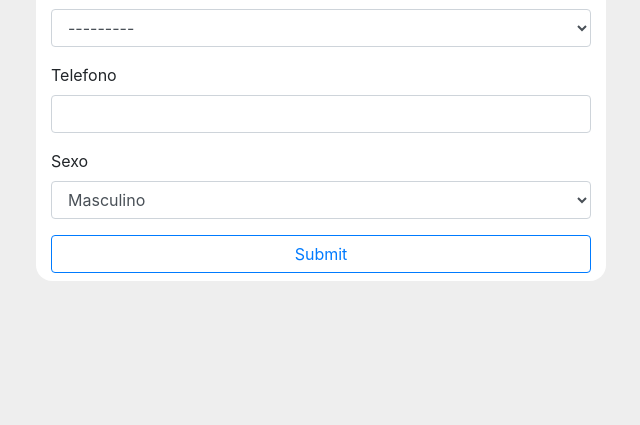
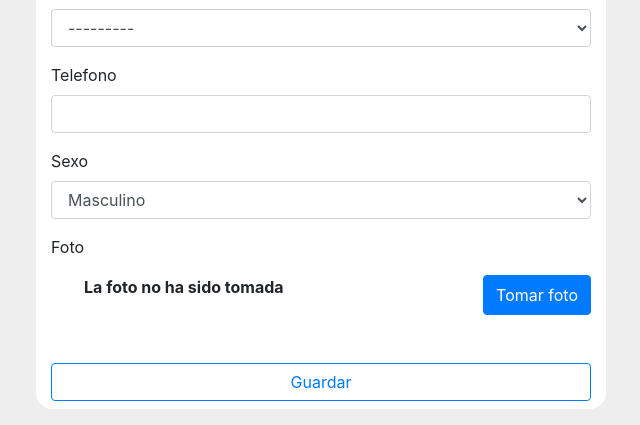
Before and after one commit to davidalejandro1223/SistemaGestionClinica, a Django app: page /pacientes/nuevo in a window 1280 px wide. Shown: the part 861-1286 px from the top of the page, without its empty margins (319-959 px from the left). Before the commit the page ends 1142 px from the top, so only its background shows below. Run offline with Django 3.2, Linux system fonts and the light colour scheme; some libraries are stand-ins or nearby versions.

Commit message:
camara web funcionando correctamente en frontend, añadido campo de imagen en modelo de paciente

```diff
--- a/pacientes/models.py
+++ b/pacientes/models.py
@@ -5,6 +5,7 @@ from django.db import models
 from django.urls import reverse
 
 # Create your models here.
+
 
 class Paciente(models.Model):
     estados_civiles = (
@@ -31,10 +32,8 @@ class Paciente(models.Model):
     fecha_nacimiento = models.DateField()
     estado_civil = models.CharField(max_length=50, choices=estados_civiles)
     telefono = models.CharField(max_length=10)
-
-    #Nuevos
-    #edad=models.CharField(max_length=2, default='00')
-    sexo=models.CharField(max_length=15, choices=sexos, default='sexo')
+    sexo = models.CharField(max_length=15, choices=sexos, default='sexo')
+    foto = models.ImageField()
 
     def __str__(self):
         return self.cedula
--- a/pacientes/static/js/camara.js
+++ b/pacientes/static/js/camara.js
@@ -1,3 +1,79 @@
+var modalWebcamButton = document.getElementById('webcam-modal-button');
+var backdrop = document.getElementsByClassName('modal-backdrop');
+var photo = null;
+var video = null;
+
+modalWebcamButton.addEventListener('click', function (ev) {
+
+  video = document.querySelector('#video');
+  var streaming = false,
+    canvas = document.querySelector('#canvas'),
+    startbutton = document.querySelector('#take-picture-button'),
+    width = 400,
+    height = 0;
+
+  navigator.getMedia = (navigator.getUserMedia ||
+    navigator.webkitGetUserMedia ||
+    navigator.mozGetUserMedia ||
+    navigator.msGetUserMedia); startbutton
+
+  navigator.getMedia(
+    {
+      video: true,
+      audio: false
+    },
+    function (stream) {
+      if (navigator.mozGetUserMedia) {
+        video.mozSrcObject = stream;
+      } else {
+        var vendorURL = window.URL || window.webkitURL;
+        video.srcObject = stream;
+      }
+      video.play();
+    },
+    function (err) {
+      console.log("An error occured! " + err);
+    }
+  );
+
+  video.addEventListener('canplay', function (ev) {
+    if (!streaming) {
+      height = video.videoHeight / (video.videoWidth / width);
+      video.setAttribute('width', width);
+      video.setAttribute('height', height);
+      canvas.setAttribute('width', width);
+      canvas.setAttribute('height', height);
+      streaming = true;
+    }
+  }, false);
+
+  function takepicture() {
+    canvas.width = width;
+    canvas.height = height;
+    canvas.getContext('2d').drawImage(video, 0, 0, width, height);
+    var data = canvas.toDataURL('image/png');
+    photo = data;
+  }
+
+  startbutton.addEventListener('click', function (ev) {
+    takepicture();
+    document.getElementById('label-picture').innerHTML = 'Foto tomada'
+    ev.preventDefault();
+  }, false);
+
+  ev.preventDefault();
+
+}, false);
+
+$('#webcam-modal').on('hidden.bs.modal', function (e) {
+  video.pause();
+  video.src = "";
+  let stream = video.mozSrcObject || video.srcObject;
+  stream.getTracks()[0].stop();
+})
+
+
+
     // function tieneSoporteUserMedia() {
     //     return !!(navigator.getUserMedia || (navigator.mozGetUserMedia || navigator.mediaDevices.getUserMedia) || navigator.webkitGetUserMedia || navigator.msGetUserMedia)
     // }
@@ -60,62 +136,3 @@
     //     alert("Lo siento. Tu navegador no soporta esta característica");
     //     $estado.innerHTML = "Parece que tu navegador no soporta esta característica. Intenta actualizarlo.";
     // }
-(function() {
-
-    var streaming = false,
-        video        = document.querySelector('#video'),
-        canvas       = document.querySelector('#canvas'),
-        photo        = document.querySelector('#photo'),
-        startbutton  = document.querySelector('#startbutton'),
-        width = 320,
-        height = 0;
-
-    navigator.getMedia = ( navigator.getUserMedia ||
-                           navigator.webkitGetUserMedia ||
-                           navigator.mozGetUserMedia ||
-                           navigator.msGetUserMedia);
-
-    navigator.getMedia(
-      {
-        video: true,
-        audio: false
-      },
-      function(stream) {
-        if (navigator.mozGetUserMedia) {
-          video.mozSrcObject = stream;
-        } else {
-          var vendorURL = window.URL || window.webkitURL;
-          video.srcObject = stream;
-        }
-        video.play();
-      },
-      function(err) {
-        console.log("An error occured! " + err);
-      }
-    );
-
-    video.addEventListener('canplay', function(ev){
-      if (!streaming) {
-        height = video.videoHeight / (video.videoWidth/width);
-        video.setAttribute('width', width);
-        video.setAttribute('height', height);
-        canvas.setAttribute('width', width);
-        canvas.setAttribute('height', height);
-        streaming = true;
-      }
-    }, false);
-
-    function takepicture() {
-      canvas.width = width;
-      canvas.height = height;
-      canvas.getContext('2d').drawImage(video, 0, 0, width, height);
-      var data = canvas.toDataURL('image/png');
-      photo.setAttribute('src', data);
-    }
-
-    startbutton.addEventListener('click', function(ev){
-        takepicture();
-      ev.preventDefault();
-    }, false);
-
-  })();
--- a/pacientes/views.py
+++ b/pacientes/views.py
@@ -10,9 +10,22 @@ from django.core.urlresolvers import reverse_lazy
 
 # Create your views here.
 
+
 class CrearPaciente(CreateView):
     model = Paciente
-    fields = '__all__'
+    fields = [
+        'cedula',
+        'primer_nombre',
+        'segundo_nombre',
+        'primer_apellido',
+        'segundo_apellido',
+        'direccion',
+        'ciudad',
+        'fecha_nacimiento',
+        'estado_civil',
+        'telefono',
+        'sexo',
+    ]
 
 
 class DetallePaciente(DetailView):
--- a/templates/base.html
+++ b/templates/base.html
@@ -69,5 +69,8 @@
 		<script src="{% static 'js/jquery-3.2.1.min.js'%}"></script>
 		<script type="text/javascript" src="https://cdnjs.cloudflare.com/ajax/libs/popper.js/1.11.0/umd/popper.min.js"></script>
 		<script src = "{% static 'js/bootstrap.min.js' %}"></script>
+		{% block scripts %}
+
+		{% endblock scripts%}
 	</body>
 </html>
--- a/templates/pacientes/paciente_form.html
+++ b/templates/pacientes/paciente_form.html
@@ -30,10 +30,60 @@
                         {{ field|add_class:'form-control'}}
                     </div>
                     {% endfor %}
-                    <input type="submit" class="btn btn-outline-primary btn-block">
+                    <p>Foto</p>
+                    <div class="row mb-5">
+                        <div class="col-6 pl-5">
+                            <p><strong id="label-picture">La foto no ha sido tomada</strong></p>
+                        </div>
+                        <div class="col-6 d-flex justify-content-end">
+                            <!-- Button trigger modal -->
+                            <button id="webcam-modal-button" type="button" class="btn btn-primary" data-toggle="modal"
+                                data-target="#webcam-modal">
+                                Tomar foto
+                            </button>
+                        </div>
+                    </div>
+                    <!-- <input type="submit" class="btn btn-outline-primary btn-block"> -->
+                    <div id="submit" class="btn btn-outline-primary btn-block">Guardar</div>
                 </form>
+
+
+                <!-- Modal -->
+                <div class="modal fade" id="webcam-modal" tabindex="-1" role="dialog" aria-labelledby="WebcamModalLabel"
+                    aria-hidden="true">
+                    <div class="modal-dialog modal-lg" role="document">
+                        <div class="modal-content">
+                            <div class="modal-header">
+                                <h5 class="modal-title" id="WebcamModalLabel">Toma la foto del paciente</h5>
+                                <button type="button" class="close" data-dismiss="modal" aria-label="Close">
+                                    <span aria-hidden="true">&times;</span>
+                                </button>
+                            </div>
+                            <div class="modal-body">
+                                <div class="container-fluid">
+                                    <div class="row">
+                                        <div class="col-12 d-flex justify-content-center">
+                                            <video id="video"></video>
+                                        </div>
+                                        <div class="col-12 d-flex justify-content-center">
+                                            <canvas id="canvas"></canvas>
+                                        </div>
+                                    </div>
+                                </div>
+                            </div>
+                            <div class="modal-footer">
+                                <button type="button" class="btn btn-secondary" data-dismiss="modal">Cerrar</button>
+                                <button id="take-picture-button" type="button" class="btn btn-primary">Tomar foto</button>
+                            </div>
+                        </div>
+                    </div>
+                </div>
             </div>
         </div>
     </div>
 </section>
 {% endblock content %}
+
+{% block scripts%}
+<script src="{% static 'js/camara.js' %}"></script>
+{% endblock scripts %}
```
Also changed, not shown: db.sqlite3, historiasClinicas/migrations/0001_initial.py (added), historiasClinicas/migrations/__init__.py (added), pacientes/migrations/0001_initial.py (added), pacientes/migrations/__init__.py (added), pacientes/static/js/postNuevoPaciente.js (added). Lines whose indentation alone changed are shown as unchanged.
